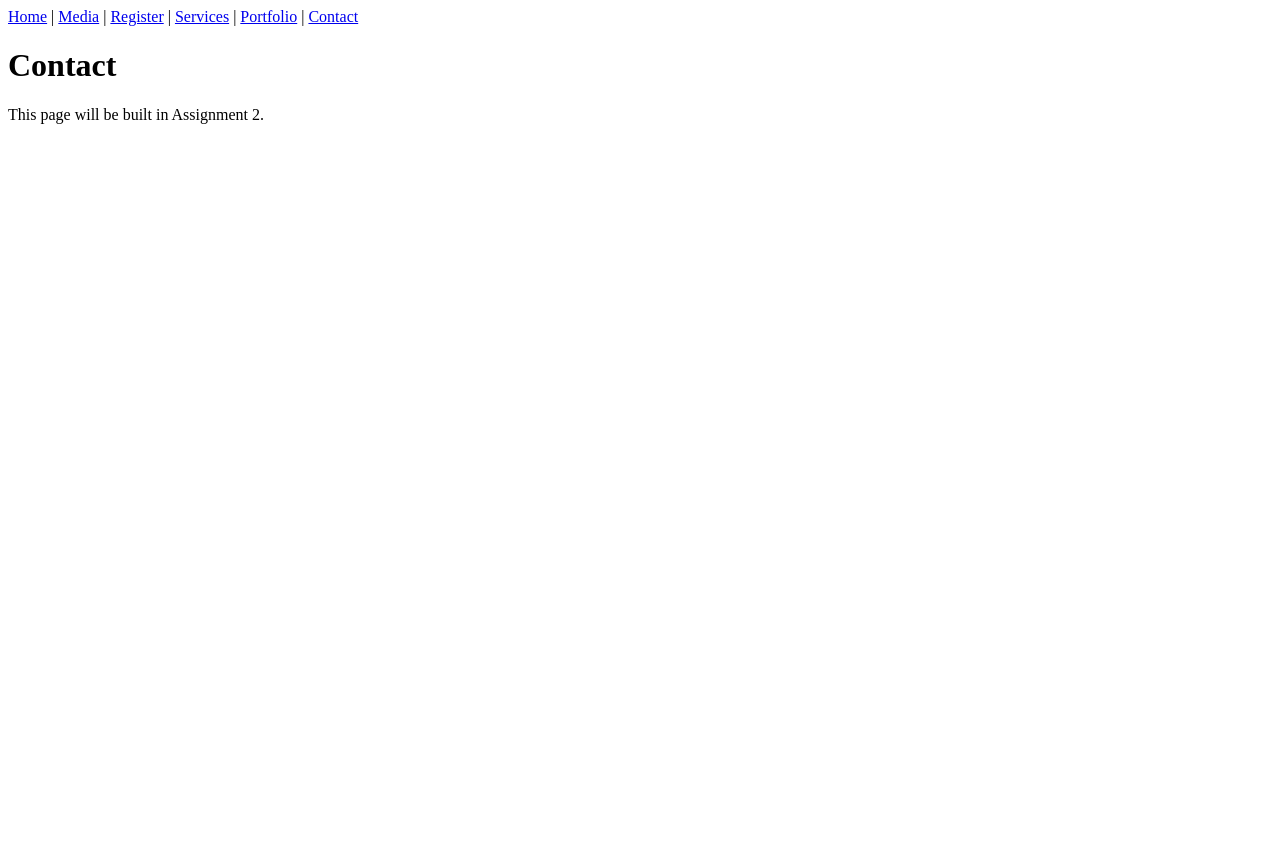
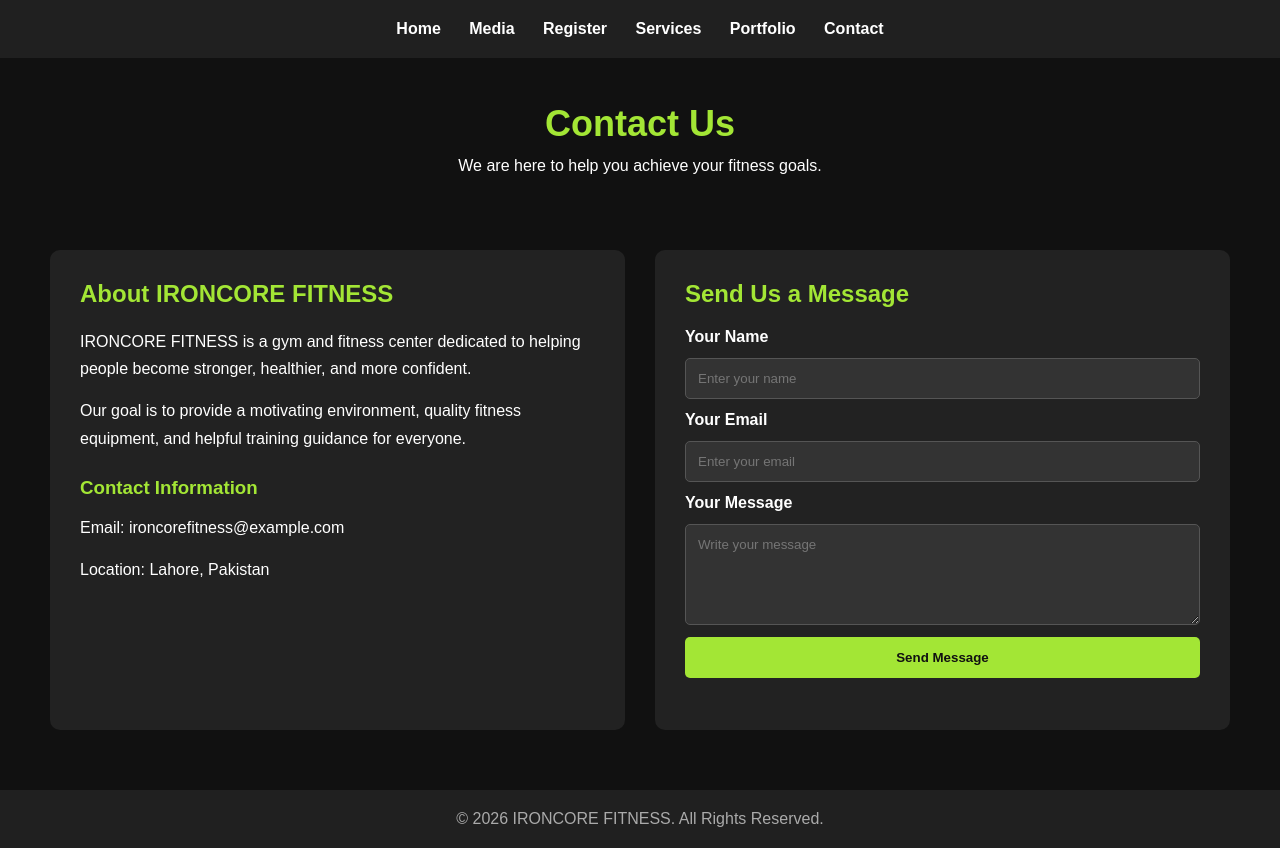
Before and after one commit to usmanmujahid05/web-project-L1S24BSCS0749, a plain HTML site: page contact.html in a window 1280 px wide. Before the commit the page ends 800 px from the top, so only its background shows below. Drawn offline with Linux system fonts and the light colour scheme.

Commit message:
Complete Assignment 2 pages and styling

```diff
--- /dev/null
+++ b/contact.css
@@ -0,0 +1,143 @@
+
+* {
+    margin: 0;
+    padding: 0;
+    box-sizing: border-box;
+}
+
+body {
+    background-color: #111111;
+    color: white;
+    font-family: Arial, sans-serif;
+}
+
+.navbar {
+    background-color: #202020;
+    padding: 20px;
+    text-align: center;
+}
+
+.navbar a {
+    color: white;
+    text-decoration: none;
+    margin: 0 12px;
+    font-weight: bold;
+}
+
+.navbar a:hover {
+    color: #a3e635;
+}
+
+.contact-header {
+    text-align: center;
+    padding: 45px 20px;
+}
+
+.contact-header h1 {
+    color: #a3e635;
+    font-size: 36px;
+    margin-bottom: 12px;
+}
+
+.contact-container {
+    display: grid;
+    grid-template-columns: 1fr 1fr;
+    gap: 30px;
+    padding: 30px 50px 60px;
+}
+
+.about-section,
+.form-section {
+    background-color: #222222;
+    padding: 30px;
+    border-radius: 10px;
+}
+
+.about-section h2,
+.form-section h2 {
+    color: #a3e635;
+    margin-bottom: 20px;
+}
+
+.about-section p {
+    line-height: 1.7;
+    margin-bottom: 15px;
+}
+
+.about-section h3 {
+    color: #a3e635;
+    margin: 25px 0 15px;
+}
+
+.form-section form {
+    display: flex;
+    flex-direction: column;
+    gap: 12px;
+}
+
+.form-section label {
+    font-weight: bold;
+}
+
+.form-section input,
+.form-section textarea {
+    padding: 12px;
+    border: 1px solid #555555;
+    border-radius: 5px;
+    background-color: #333333;
+    color: white;
+    font-family: Arial, sans-serif;
+}
+
+.form-section button {
+    background-color: #a3e635;
+    color: #111111;
+    border: none;
+    padding: 13px;
+    border-radius: 5px;
+    font-weight: bold;
+    cursor: pointer;
+}
+
+.form-section button:hover {
+    background-color: white;
+}
+
+#formMessage {
+    margin-top: 10px;
+    font-weight: bold;
+}
+
+footer {
+    background-color: #202020;
+    color: #aaaaaa;
+    text-align: center;
+    padding: 20px;
+}
+
+@media (max-width: 800px) {
+    .contact-container {
+        grid-template-columns: 1fr;
+        padding: 25px;
+    }
+}
+
+@media (max-width: 500px) {
+    .navbar a {
+        display: inline-block;
+        margin: 8px;
+    }
+
+    .contact-header h1 {
+        font-size: 28px;
+    }
+
+    .contact-container {
+        padding: 15px;
+    }
+
+    .about-section,
+    .form-section {
+        padding: 20px;
+    }
+}
--- a/contact.html
+++ b/contact.html
@@ -1,15 +1,79 @@
+
 <!DOCTYPE html>
 <html lang="en">
 <head>
     <meta charset="UTF-8">
+    <meta name="viewport" content="width=device-width, initial-scale=1.0">
     <title>IRONCORE FITNESS | Contact</title>
+    <link rel="stylesheet" href="contact.css">
+    <script src="contact.js" defer></script>
 </head>
 <body>
-    <nav>
-        <a href="index.html">Home</a> | <a href="media.html">Media</a> | <a href="register.html">Register</a> |
-        <a href="services.html">Services</a> | <a href="portfolio.html">Portfolio</a> | <a href="contact.html">Contact</a>
+
+    <nav class="navbar">
+        <a href="index.html">Home</a>
+        <a href="media.html">Media</a>
+        <a href="register.html">Register</a>
+        <a href="services.html">Services</a>
+        <a href="portfolio.html">Portfolio</a>
+        <a href="contact.html">Contact</a>
     </nav>
-    <h1>Contact</h1>
-    <p>This page will be built in Assignment 2.</p>
+
+    <header class="contact-header">
+        <h1>Contact Us</h1>
+        <p>We are here to help you achieve your fitness goals.</p>
+    </header>
+
+    <main class="contact-container">
+
+        <section class="about-section">
+            <h2>About IRONCORE FITNESS</h2>
+            <p>
+                IRONCORE FITNESS is a gym and fitness center dedicated
+                to helping people become stronger, healthier, and more
+                confident.
+            </p>
+            <p>
+                Our goal is to provide a motivating environment,
+                quality fitness equipment, and helpful training
+                guidance for everyone.
+            </p>
+
+            <h3>Contact Information</h3>
+            <p>Email: ironcorefitness@example.com</p>
+            <p>Location: Lahore, Pakistan</p>
+        </section>
+
+        <section class="form-section">
+            <h2>Send Us a Message</h2>
+
+            <form id="contactForm" novalidate>
+
+                <label for="name">Your Name</label>
+                <input type="text" id="name" name="name"
+                    placeholder="Enter your name" required>
+
+                <label for="email">Your Email</label>
+                <input type="email" id="email" name="email"
+                    placeholder="Enter your email" required>
+
+                <label for="message">Your Message</label>
+                <textarea id="message" name="message"
+                    rows="5" placeholder="Write your message"
+                    required></textarea>
+
+                <button type="submit">Send Message</button>
+
+                <p id="formMessage" aria-live="polite"></p>
+
+            </form>
+        </section>
+
+    </main>
+
+    <footer>
+        <p>&copy; 2026 IRONCORE FITNESS. All Rights Reserved.</p>
+    </footer>
+
 </body>
 </html>
--- /dev/null
+++ b/contact.js
@@ -0,0 +1,51 @@
+const contactForm = document.getElementById("contactForm");
+const formMessage = document.getElementById("formMessage");
+const nameInput = document.getElementById("name");
+const emailInput = document.getElementById("email");
+const messageInput = document.getElementById("message");
+function validateForm() {
+
+    const name = nameInput.value.trim();
+    const email = emailInput.value.trim();
+    const message = messageInput.value.trim();
+
+    if (name === "" || email === "" || message === "") {
+        formMessage.textContent = "Please fill in all fields.";
+        formMessage.style.color = "red";
+        return false;
+    }
+
+    // Check email format
+    const emailPattern = /^[^\s@]+@[^\s@]+\.[^\s@]+$/;
+
+    if (!emailPattern.test(email)) {
+        formMessage.textContent = "Please enter a valid email.";
+        formMessage.style.color = "red";
+        return false;
+    }
+
+    formMessage.textContent = "All fields are valid!";
+    formMessage.style.color = "#a3e635";
+
+    return true;
+}
+
+contactForm.addEventListener("input", function() {
+    validateForm();
+});
+
+contactForm.addEventListener("submit", function(event) {
+
+    event.preventDefault();
+
+    if (validateForm()) {
+
+        formMessage.textContent =
+            "Thank you! Your message has been submitted.";
+
+        formMessage.style.color = "#a3e635";
+
+        contactForm.reset();
+    }
+
+});
--- a/home.css
+++ b/home.css
@@ -1,6 +1,3 @@
-/* ===== IRONCORE FITNESS - Home page styles ===== */
-
-/* Element selectors */
 * {
     box-sizing: border-box;
 }
--- /dev/null
+++ b/portfolio.css
@@ -0,0 +1,146 @@
+
+* {
+    margin: 0;
+    padding: 0;
+    box-sizing: border-box;
+}
+
+body {
+    background-color: #111111;
+    color: white;
+    font-family: Arial, sans-serif;
+}
+
+.navbar {
+    background-color: #202020;
+    padding: 20px;
+    text-align: center;
+}
+
+.navbar a {
+    color: white;
+    text-decoration: none;
+    margin: 0 12px;
+    font-weight: bold;
+}
+
+.navbar a:hover {
+    color: #a3e635;
+}
+
+.portfolio-header {
+    text-align: center;
+    padding: 50px 20px;
+}
+
+.portfolio-header h1 {
+    color: #a3e635;
+    font-size: 36px;
+    margin-bottom: 15px;
+}
+
+.portfolio-header p {
+    color: #cccccc;
+}
+
+.gallery {
+    display: grid;
+    grid-template-areas:
+        "one two three";
+    grid-template-columns: repeat(3, 1fr);
+    gap: 25px;
+    padding: 30px;
+}
+
+.item-one {
+    grid-area: one;
+}
+
+.item-two {
+    grid-area: two;
+}
+
+.item-three {
+    grid-area: three;
+}
+
+.gallery-item {
+    background-color: #222222;
+    padding: 15px;
+    border-radius: 10px;
+    text-align: center;
+    animation: fadeIn 1.2s ease-in-out;
+}
+
+.gallery-item img {
+    width: 100%;
+    height: 250px;
+    object-fit: cover;
+    border-radius: 8px;
+    transition: transform 0.4s ease;
+}
+
+.gallery-item img:hover {
+    transform: scale(1.05);
+}
+
+.gallery-item figcaption {
+    color: #a3e635;
+    font-size: 20px;
+    font-weight: bold;
+    padding: 18px 5px;
+}
+
+@keyframes fadeIn {
+    from {
+        opacity: 0;
+        transform: translateY(30px);
+    }
+
+    to {
+        opacity: 1;
+        transform: translateY(0);
+    }
+}
+
+footer {
+    background-color: #202020;
+    color: #aaaaaa;
+    text-align: center;
+    padding: 20px;
+}
+
+/* Tablet screen */
+@media (max-width: 900px) {
+    .gallery {
+        grid-template-areas:
+            "one two"
+            "three three";
+        grid-template-columns: repeat(2, 1fr);
+    }
+
+    .gallery-item img {
+        height: 220px;
+    }
+}
+
+/* Mobile screen */
+@media (max-width: 600px) {
+    .navbar a {
+        display: inline-block;
+        margin: 8px;
+    }
+
+    .gallery {
+        grid-template-areas:
+            "one"
+            "two"
+            "three";
+        grid-template-columns: 1fr;
+        padding: 20px;
+    }
+
+    .portfolio-header h1 {
+        font-size: 28px;
+    }
+}
--- /dev/null
+++ b/services.css
@@ -0,0 +1,116 @@
+
+* {
+    margin: 0;
+    padding: 0;
+    box-sizing: border-box;
+}
+
+body {
+    background-color: #111111;
+    color: white;
+    font-family: Arial, sans-serif;
+}
+
+.navbar {
+    background-color: #202020;
+    padding: 20px;
+    text-align: center;
+}
+
+.navbar a {
+    color: white;
+    text-decoration: none;
+    margin: 0 12px;
+    font-weight: bold;
+}
+
+.navbar a:hover {
+    color: #a3e635;
+    transition: 0.3s;
+}
+
+.services-header {
+    text-align: center;
+    padding: 50px 20px;
+}
+
+.services-header h1 {
+    color: #a3e635;
+    font-size: 36px;
+    margin-bottom: 15px;
+}
+
+.services-container {
+    display: flex;
+    flex-wrap: wrap;
+    justify-content: center;
+    align-items: stretch;
+    gap: 25px;
+    padding: 20px 40px 60px;
+}
+
+.service-card {
+    background-color: #222222;
+    width: 300px;
+    padding: 20px;
+    border-radius: 10px;
+    text-align: center;
+    transition: transform 0.3s ease;
+}
+
+.service-card:hover {
+    transform: translateY(-10px);
+}
+
+.service-card img {
+    width: 100%;
+    height: 190px;
+    object-fit: cover;
+    border-radius: 8px;
+}
+
+.service-card h2 {
+    color: #a3e635;
+    margin: 18px 0 12px;
+}
+
+.service-card p {
+    line-height: 1.6;
+    margin-bottom: 20px;
+}
+
+.service-card a {
+    display: inline-block;
+    background-color: #a3e635;
+    color: #111111;
+    text-decoration: none;
+    padding: 10px 20px;
+    border-radius: 5px;
+    font-weight: bold;
+}
+
+.service-card a:hover {
+    background-color: white;
+}
+
+footer {
+    text-align: center;
+    background-color: #202020;
+    padding: 20px;
+    color: #aaaaaa;
+}
+
+@media (max-width: 650px) {
+    .navbar a {
+        display: inline-block;
+        margin: 8px;
+    }
+
+    .services-container {
+        padding: 20px;
+    }
+
+    .services-header h1 {
+        font-size: 28px;
+    }
+}
```
Also changed, not shown: portfolio.html (+40 -5 lines), register.html (+3 -1 lines), register.js (added, +14 -0 lines), services.html (+46 -5 lines), 1 other file.
